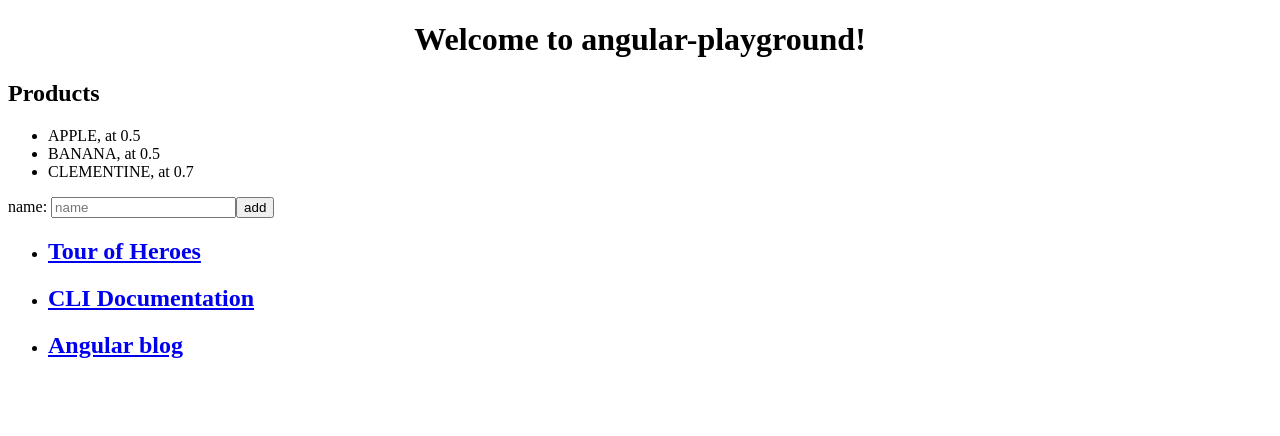
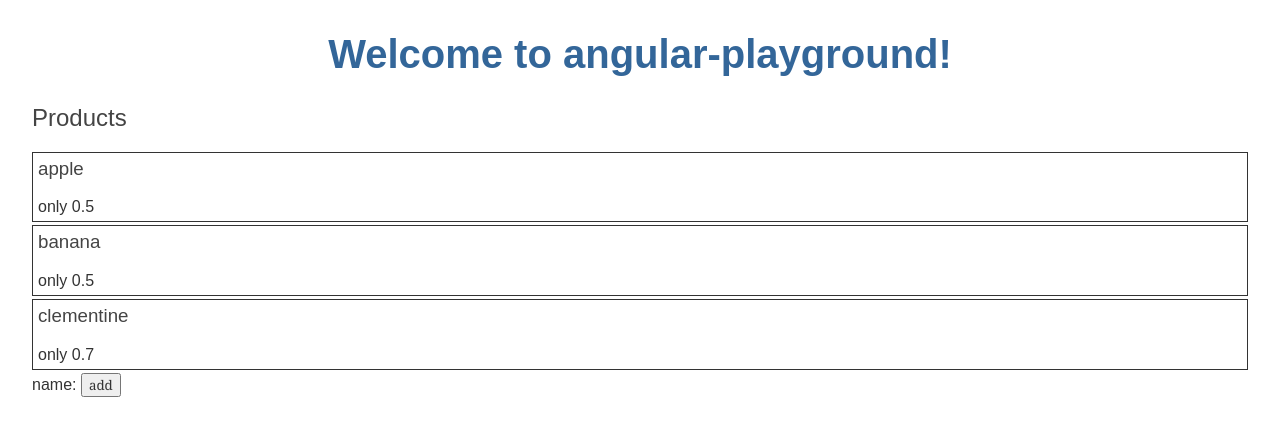
Before and after one commit to Switajski/angular-playground, an Angular app: page / in a window 1280 px wide. Shown: the top 436 px of the page. Built offline with nearby package versions, Linux system fonts and the light colour scheme.

Commit message:
add editing of products

```diff
--- a/src/app/app.component.html
+++ b/src/app/app.component.html
@@ -5,14 +5,3 @@
   </h1>
 </div>
 <app-product-list></app-product-list>
-<ul>
-  <li>
-    <h2><a target="_blank" rel="noopener" href="https://angular.io/tutorial">Tour of Heroes</a></h2>
-  </li>
-  <li>
-    <h2><a target="_blank" rel="noopener" href="https://angular.io/cli">CLI Documentation</a></h2>
-  </li>
-  <li>
-    <h2><a target="_blank" rel="noopener" href="https://blog.angular.io/">Angular blog</a></h2>
-  </li>
-</ul>
--- /dev/null
+++ b/src/app/product-detail/edit-product-detail.component.ts
@@ -0,0 +1,24 @@
+import { Component, Input, OnInit } from '@angular/core'
+import { Product } from '../product-list/product-list.component'
+
+@Component({
+    selector: 'app-edit-product-detail',
+    template: `<div class="green product-container">
+    <h3>editing {{product.name}}</h3>
+    <form>
+        <div class="form-control">
+            <label>name<input [(ngModel)]="product.name" name="name" /></label>
+        </div>
+        <div class="form-control">
+            <label>price<input [(ngModel)]="product.price" name="price"/></label>
+        </div>
+        <button type="submit">save</button>
+    </form>
+    </div>`,
+    styleUrls: ['./product-detail.css']
+})
+export class EditProductDetailComponent implements OnInit {
+    @Input() product: Product;
+    ngOnInit(): void {
+    }
+}
--- /dev/null
+++ b/src/app/product-detail/product-detail.component.ts
@@ -0,0 +1,15 @@
+import {Component, Input, OnInit} from '@angular/core'
+import {Product} from '../product-list/product-list.component'
+
+@Component({
+    selector: 'app-product-detail',
+    template: `<div class="product-container">
+    <h3>{{product.name}}</h3>
+    only {{product.price}}</div>`,
+    styleUrls: ['./product-detail.css']
+})
+export class ProductDetailComponent implements OnInit {
+    @Input() product: Product;
+    ngOnInit(): void {
+    }
+}
--- /dev/null
+++ b/src/app/product-detail/product-detail.css
@@ -0,0 +1,12 @@
+div.product-container {
+    border: 1px solid;
+    padding: 5px;
+    margin-bottom: 3px;
+}
+div h3 {
+    margin-top:0;
+}
+.green {
+    background-color: lightgrey;
+    color: green
+}
--- a/src/app/product-list/product-list.component.ts
+++ b/src/app/product-list/product-list.component.ts
@@ -1,29 +1,43 @@
 import { Component } from '@angular/core';
 
-interface Product { name: string, price?: number }
+export interface Product {
+  name: string;
+  price?: number;
+  id: number;
+}
 
 @Component({
   selector: 'app-product-list',
   template: `<h2>Products</h2>
-  <ul>
-    <li *ngFor="let product of products">{{product.name | uppercase}}, at {{product.price}}</li>
-  </ul>
+  <div *ngFor="let product of products">
+    <app-product-detail
+    [product]="product"
+    (click)="onSelect(product)"
+    *ngIf="!(editing && (product.id === editing.id))"
+    ></app-product-detail>
+    <app-edit-product-detail
+    [product]="product"
+    *ngIf="editing && (product.id === editing.id)"
+    >
+    </app-edit-product-detail>
+  </div>
   <label>name:
-    <input [(ngModel)]="product.name" placeholder="name"/>
+    <input *ngIf="editing" [(ngModel)]="editing.name" placeholder="name"/>
   </label>
   <button (click)="addSome()" >add</button>`,
 })
 export class ProductListComponent {
   products: Product[] = [
-    { name: 'apple', price: 0.5 },
-    { name: 'banana', price: 0.5 },
-    { name: 'clementine', price: 0.7 }];
-  product: Product = {name:''}
+    { id: 1, name: 'apple', price: 0.5 },
+    { id: 2, name: 'banana', price: 0.5 },
+    { id: 3, name: 'clementine', price: 0.7 }
+  ];
+  editing: Product;
 
-  addSome(){
-    this.products.push(this.product)
+  addSome() {
+    this.products.push(this.editing)
   }
-  addEdited(){
-    this.products.push(this.product)
+  onSelect(product: Product) {
+    this.editing = product;
   }
 }
--- a/src/styles.scss
+++ b/src/styles.scss
@@ -1 +1,23 @@
 /* You can add global styles to this file, and also import other style files */
+/* Application-wide Styles */
+h1 {
+    color: #369;
+    font-family: Arial, Helvetica, sans-serif;
+    font-size: 250%;
+  }
+  h2, h3 {
+    color: #444;
+    font-family: Arial, Helvetica, sans-serif;
+    font-weight: lighter;
+  }
+  body {
+    margin: 2em;
+  }
+  body, input[type="text"], button {
+    color: #333;
+    font-family: Cambria, Georgia;
+  }
+  /* everywhere else */
+  * {
+    font-family: Arial, Helvetica, sans-serif;
+  }
```
Also changed, not shown: src/app/app.module.ts (+5 -2 lines), src/app/product.service.ts (added, +8 -0 lines).
